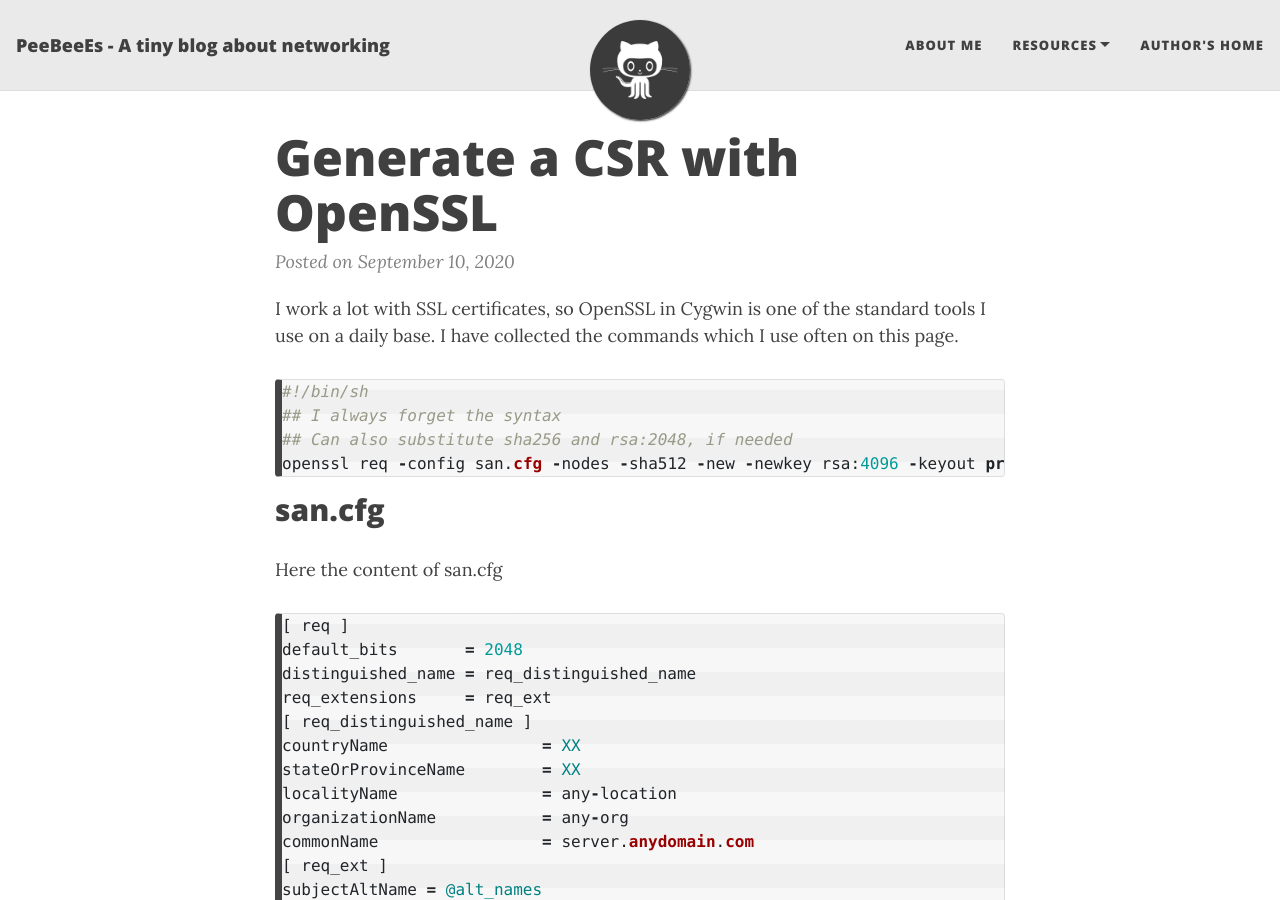
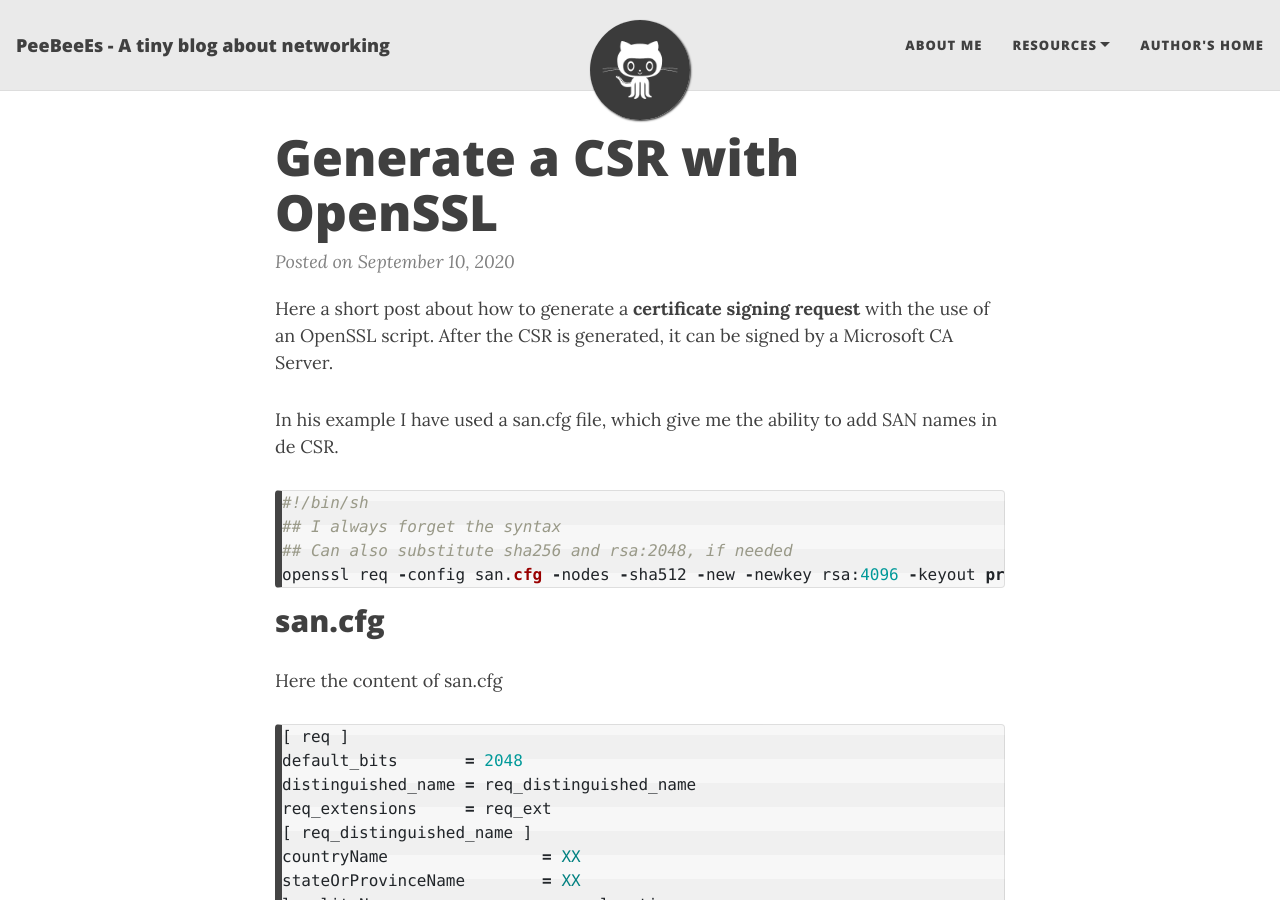
Before and after one commit to pbazelmans/pbazelmans.github.io, a Jekyll site: the page built from _posts/2020-09-10-openssl-generate-csr.md, in a window 1280 px wide and 900 px high. Built offline with Jekyll 4.4.1, drawn with Linux system fonts in a browser that asks for light colours; nearby versions of some CDN libraries.

Commit message:
Update 2020-09-10-openssl-generate-csr.md

```diff
--- a/_posts/2020-09-10-openssl-generate-csr.md
+++ b/_posts/2020-09-10-openssl-generate-csr.md
@@ -3,7 +3,9 @@ layout: post
 title:  "Generate a CSR with OpenSSL"
 tags: [openssl, csr]
 ---
-I work a lot with SSL certificates, so OpenSSL in Cygwin is one of the standard tools I use on a daily base. I have collected the commands which I use often on this page.
+Here a short post about how to generate a **certificate signing request** with the use of an OpenSSL script. After the CSR is generated, it can be signed by a Microsoft CA Server.
+
+In his example I have used a san.cfg file, which give me the ability to add SAN names in de CSR.
 
 {% highlight ruby %}
 #!/bin/sh
```
